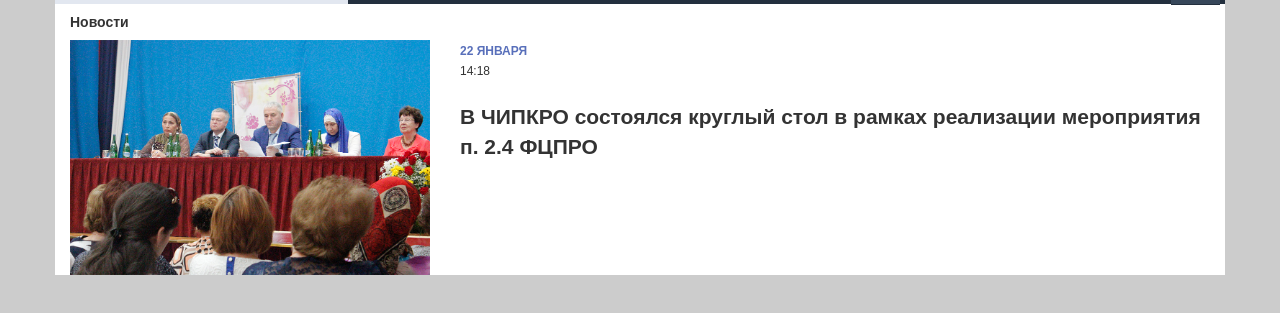
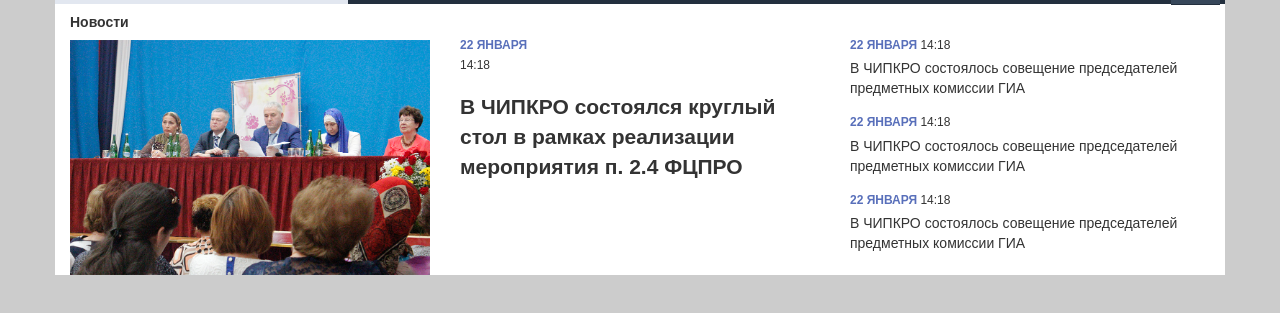
Before and after one commit to Roshar/Roshar.github.io, a plain HTML site: page index.html in a window 1280 px wide. Shown: the part 93-406 px from the top of the page. Drawn offline with Linux system fonts and the light colour scheme.

Commit message:
slide 2part

```diff
--- a/css/main.css
+++ b/css/main.css
@@ -175,15 +175,32 @@ end style for right SIDE
 }
 .news_title{
 	position:relative;
-
 }
-.date{
+.short_news{
+	position: relative;
+}
+.short_list,.news_title{
+	padding-top: 30px;
+}
+.short_list{
+/*	border-left: 4px solid #ccc;
+	padding-left: 10px;*/
+}
+.date_line{
 	position:relative;
 	display:inline-block;
-	top:16px;
-	margin:20px 0;
 }
-
+.date_line_r{
+	position:relative;
+	display:inline-block;
+}
+.date_title{
+	color:#586fba; font-size:12px;font-weight:bold;text-transform:uppercase;
+}
+p.short_text{
+	margin-top: 4px;
+	margin-bottom: 13px;
+}
 /*rules for slide_news END
 /////////////////////////////////////////////
 */
@@ -197,13 +214,13 @@ end style for right SIDE
 		display: block;
 		position:relative;
 		z-index:1;
+	}
 
-	}
 	.open-side a{
 		float:right;
 		padding:6px 11px;
+	}
 
-	}
 	.search{
 		position:relative;
 		top:0;
@@ -224,17 +241,6 @@ end style for right SIDE
 		border-right: 1px solid rgba(255, 255, 255, .5);
 		padding-left:0;
 	}
-/*	.eyes{
-
-	float: right;
-	margin-right:5px;
-	background-color: #37475a;
-	color: #FFF;
-	font-size: 2em;
-	margin-left: 6px;
-	padding: 5px 9px;
-}*/
-
 
 	.search:hover{
 			background-color:#232f3e;
--- a/index.html
+++ b/index.html
@@ -54,9 +54,9 @@
 		 	 	<a href="	"><i class="fab fa-facebook"></i></a>
 				<a href="	"><i class="fab fa-vk"></i> </a>
 				<a href="	"><i class="fab fa-instagram"></i> </a>
-				<a href="	"><i class="fab fa-twitter-square"></i> </a>
+				<a href="	"><i class="fab fa-twitter-square"></i></a>
 				<a href="	"><i class="fas fa-rss-square"></i></a>
-					<a href="" class="lang"> English version </a>
+				<a href="" class="lang"> English version </a>
 		 	 </div>
 		 </div>
 		 </div>
@@ -72,7 +72,7 @@
 		 			 <a href="#">пресс-служба</a>
 		 			 <a href="#">документы</a>
 		 			 <a href="#">контакты</a>
-  		</div>
+  			</div>
 </div>
 <div class="container news-slide">
 	<div class="row">
@@ -82,14 +82,36 @@
 				<img src="img/demo.jpg" alt="demo">
 			</div>
 		</div>
-		<div class="col-md-8 news_title">
-				<div class="date"><span style="color:#586fba; font-size:12px;font-weight:bold;text-transform:uppercase; ">22 января </span><br>
-				<span style="font-size: 12px">14:18</span></div>
+		<div class="col-md-4 news_title">
+				<div class="date_line">
+					<span class ="date_title">22 января </span><br>
+					<span style="font-size: 12px">14:18</span>
+				</div>
 				<div class="arrows">
 
 				</div>
 				<h2>В ЧИПКРО состоялся круглый стол в рамках реализации
-мероприятия п. 2.4 ФЦПРО</h2>
+мероприятия п. 2.4 ФЦПРО
+				</h2>
+		</div>
+		<div class="col-md-4 short_news">
+			<div class="short_list">
+				<div class="date_line_r">
+					<span class ="date_title">22 января </span>
+					<span style="font-size: 12px">14:18</span>
+				</div>
+				<p class="short_text">В ЧИПКРО состоялось совещение председателей предметных комиссии ГИА</p>
+				<div class="date_line_r">
+				<span class ="date_title">22 января </span>
+				<span style="font-size: 12px">14:18</span>
+				</div>
+				<p class="short_text">В ЧИПКРО состоялось совещение председателей предметных комиссии ГИА</p>
+				<div class="date_line_r">
+				<span class ="date_title">22 января </span>
+				<span style="font-size: 12px">14:18</span>
+				</div>
+				<p class="short_text">В ЧИПКРО состоялось совещение председателей предметных комиссии ГИА</p>
+			</div>
 		</div>
 	</div>
 </div>
```
